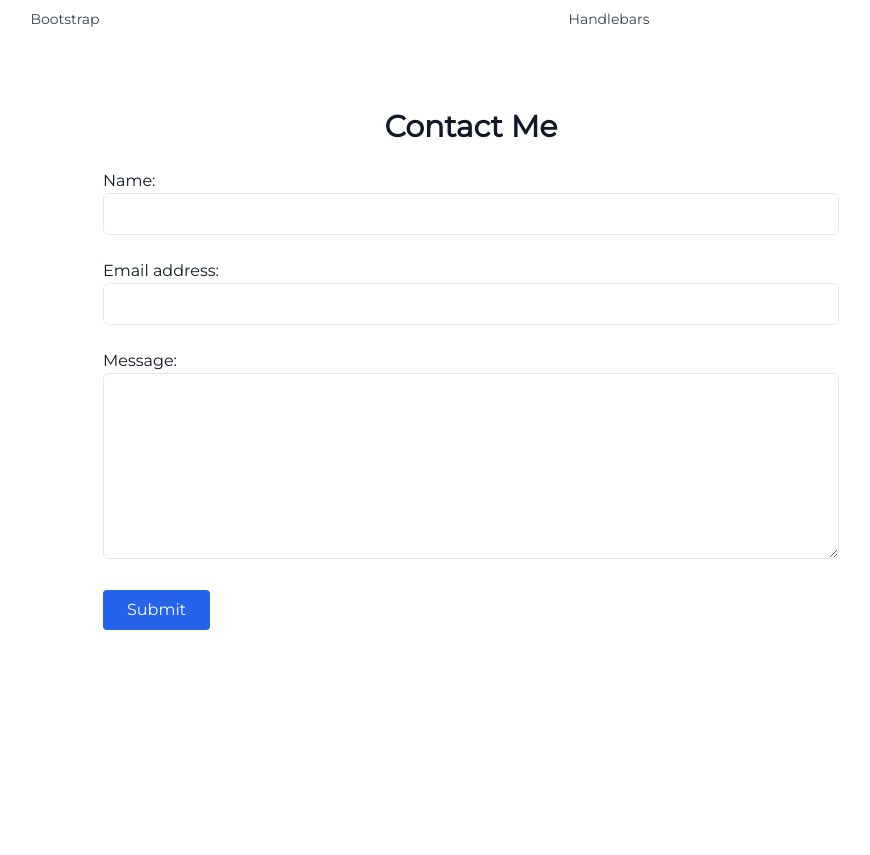
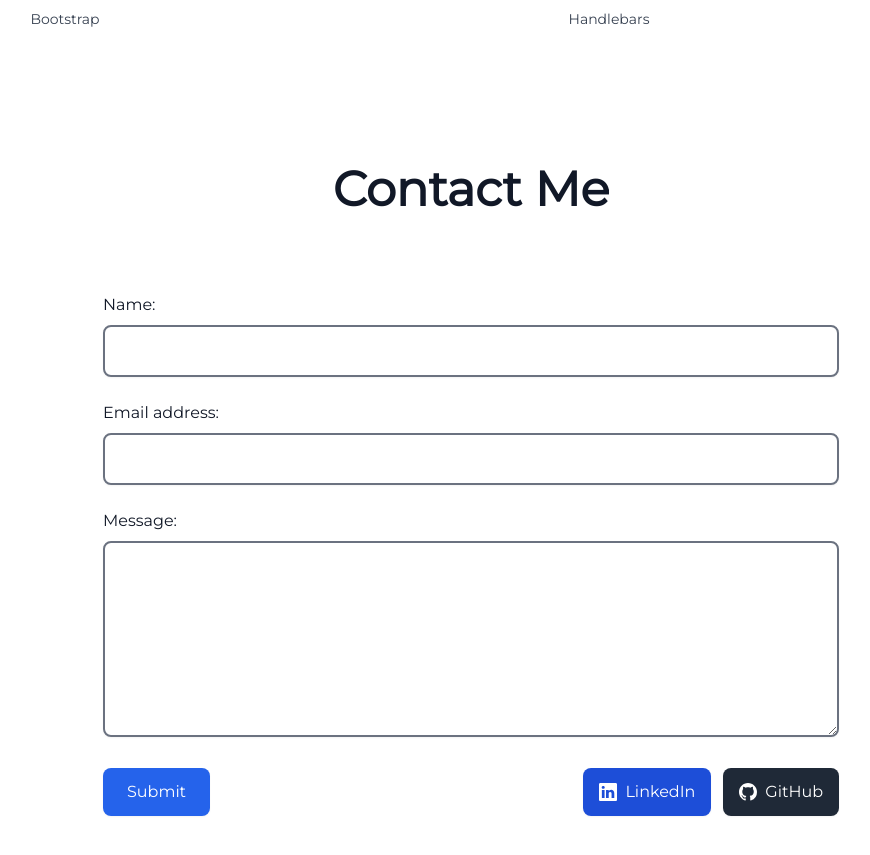
Before and after one commit to Ryebread5555/Portfolio, a React (Vite) app: page / in a window 1280 px wide. Shown: the part 2535-3390 px from the top of the page, without its empty margins (169-1039 px from the left). Before the commit the page ends 3205 px from the top, so only its background shows below. Built offline with nearby package versions, Linux system fonts and the light colour scheme.

Commit message:
ContactForm component with improved styling and layout. Added LinkedIn and GitHub buttons for easy access to social profiles, and updated form input styles for better user experience.

```diff
--- a/src/pages/Contact.jsx
+++ b/src/pages/Contact.jsx
@@ -1,5 +1,6 @@
 import React, { useState } from 'react';
 import { motion } from 'framer-motion';
+import { BsLinkedin, BsGithub } from 'react-icons/bs';
 
 function ContactForm() {
   const [formState, setFormState] = useState({ name: '', email: '', message: '' });
@@ -22,43 +23,53 @@ function ContactForm() {
   function handleSubmit(e) {
     e.preventDefault();
     if (!errorMessage) {
-      // You can add API or email service logic here
       console.log('Submit form', formState);
     }
   }
 
   return (
     <section id="contact" className="py-10 px-4 max-w-3xl mx-auto">
-      <h1 className="text-3xl font-semibold mb-6 text-center">Contact Me</h1>
-      <form id="contact-form" onSubmit={handleSubmit} className="space-y-6">
+      <div className="flex flex-col items-center justify-center min-h-[20vh] mb-6">
+        <motion.h1
+          className="text-xl sm:text-2xl md:text-3xl lg:text-4xl xl:text-5xl font-semibold text-center"
+          initial={{ opacity: 0, y: 30 }}
+          whileInView={{ opacity: 1, y: 0 }}
+          viewport={{ once: true, amount: 0.5 }}
+          transition={{ duration: 0.8, ease: "easeOut" }}
+        >
+          Contact Me
+        </motion.h1>
+      </div>
+
+      <form id="contact-form" onSubmit={handleSubmit} className="space-y-6 w-full sm:w-full md:w-full lg:w-full">
         <div>
-          <label htmlFor="name" className="block text-left font-medium">Name:</label>
+          <label htmlFor="name" className="block text-left font-medium mb-2">Name:</label>
           <input
             type="text"
             name="name"
             defaultValue={name}
             onBlur={handleChange}
-            className="w-full px-4 py-2 border rounded-md focus:outline-none focus:ring focus:ring-blue-200"
+            className="w-full sm:w-4/5 md:w-full px-4 py-3 border-2 border-gray-500 rounded-lg focus:outline-none focus:ring-2 focus:ring-blue-500 focus:border-blue-500 bg-white shadow-sm"
           />
         </div>
         <div>
-          <label htmlFor="email" className="block text-left font-medium">Email address:</label>
+          <label htmlFor="email" className="block text-left font-medium mb-2">Email address:</label>
           <input
             type="email"
             name="email"
             defaultValue={email}
             onBlur={handleChange}
-            className="w-full px-4 py-2 border rounded-md focus:outline-none focus:ring focus:ring-blue-200"
+            className="w-full sm:w-4/5 md:w-full px-4 py-3 border-2 border-gray-500 rounded-lg focus:outline-none focus:ring-2 focus:ring-blue-500 focus:border-blue-500 bg-white shadow-sm"
           />
         </div>
         <div>
-          <label htmlFor="message" className="block text-left font-medium">Message:</label>
+          <label htmlFor="message" className="block text-left font-medium mb-2">Message:</label>
           <textarea
             name="message"
             rows="7"
             defaultValue={message}
             onBlur={handleChange}
-            className="w-full px-4 py-2 border rounded-md focus:outline-none focus:ring focus:ring-blue-200"
+            className="w-full sm:w-4/5 md:w-full px-4 py-3 border-2 border-gray-500 rounded-lg focus:outline-none focus:ring-2 focus:ring-blue-500 focus:border-blue-500 bg-white shadow-sm"
           />
         </div>
 
@@ -66,23 +77,44 @@ function ContactForm() {
           <p className="text-red-500 text-sm">{errorMessage}</p>
         )}
 
-        <div>
+        <div className="flex flex-col sm:flex-row gap-4 justify-center sm:justify-between items-center">
           <button
             type="submit"
-            className="px-6 py-2 bg-blue-600 text-white rounded hover:bg-blue-700"
+            className="px-6 py-3 bg-blue-600 text-white rounded-lg hover:bg-blue-700 transition-colors duration-200 shadow-sm"
           >
             Submit
           </button>
+
+          <div className="flex gap-3">
+            <a
+              href="https://linkedin.com/in/your-linkedin-profile"
+              target="_blank"
+              rel="noopener noreferrer"
+              className="flex items-center gap-2 px-4 py-3 bg-blue-700 text-white rounded-lg hover:bg-blue-800 transition-colors duration-200 shadow-sm"
+            >
+              <BsLinkedin className="text-lg" />
+              <span className="hidden sm:inline">LinkedIn</span>
+            </a>
+
+            <a
+              href="https://github.com/Ryebread5555"
+              target="_blank"
+              rel="noopener noreferrer"
+              className="flex items-center gap-2 px-4 py-3 bg-gray-800 text-white rounded-lg hover:bg-gray-900 transition-colors duration-200 shadow-sm"
+            >
+              <BsGithub className="text-lg" />
+              <span className="hidden sm:inline">GitHub</span>
+            </a>
+          </div>
         </div>
       </form>
 
       <motion.div
-  initial={{ opacity: 0, y: 50 }}
-  animate={{ opacity: 1, y: 0 }}
-  transition={{ duration: 0.6 }}
->
-</motion.div>
-
+        initial={{ opacity: 0, y: 50 }}
+        animate={{ opacity: 1, y: 0 }}
+        transition={{ duration: 0.6 }}
+      >
+      </motion.div>
     </section>
   );
 }
```
